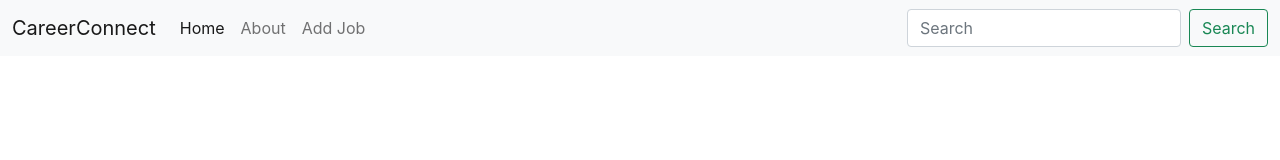
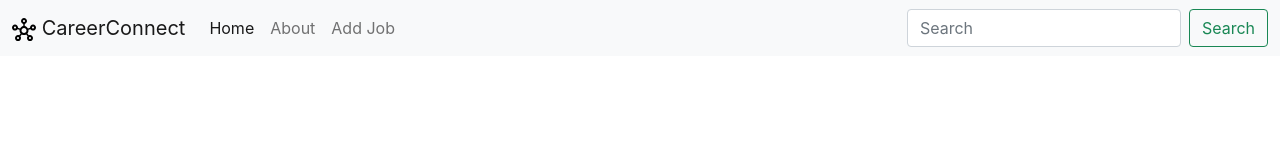
Before and after one commit to DavidParsley/Phase-2-Project-CareerConnect, a React (Create React App) app: page /about in a window 1280 px wide. Shown: the top 160 px of the page. Built offline with nearby package versions, Linux system fonts and the light colour scheme.

Commit message:
adds logo

```diff
--- a/src/App.js
+++ b/src/App.js
@@ -25,4 +25,3 @@ function App() {
 }
 
 export default App;
-console.log();
--- a/src/components/Navbar.jsx
+++ b/src/components/Navbar.jsx
@@ -4,7 +4,7 @@ export default function Navbar() {
   return (
     <nav className="navbar navbar-expand-lg navbar-light bg-light">
   <div className="container-fluid">
-    <a className="navbar-brand">CareerConnect</a>
+    <a className="navbar-brand"><i><svg xmlns="http://www.w3.org/2000/svg" height="24px" viewBox="0 -960 960 960" width="24px" fill="#000000"><path d="M240-40q-50 0-85-35t-35-85q0-50 35-85t85-35q14 0 26 3t23 8l57-71q-28-31-39-70t-5-78l-81-27q-17 25-43 40t-58 15q-50 0-85-35T0-580q0-50 35-85t85-35q50 0 85 35t35 85v8l81 28q20-36 53.5-61t75.5-32v-87q-39-11-64.5-42.5T360-840q0-50 35-85t85-35q50 0 85 35t35 85q0 42-26 73.5T510-724v87q42 7 75.5 32t53.5 61l81-28v-8q0-50 35-85t85-35q50 0 85 35t35 85q0 50-35 85t-85 35q-32 0-58.5-15T739-515l-81 27q6 39-5 77.5T614-340l57 70q11-5 23-7.5t26-2.5q50 0 85 35t35 85q0 50-35 85t-85 35q-50 0-85-35t-35-85q0-20 6.5-38.5T624-232l-57-71q-41 23-87.5 23T392-303l-56 71q11 15 17.5 33.5T360-160q0 50-35 85t-85 35ZM120-540q17 0 28.5-11.5T160-580q0-17-11.5-28.5T120-620q-17 0-28.5 11.5T80-580q0 17 11.5 28.5T120-540Zm120 420q17 0 28.5-11.5T280-160q0-17-11.5-28.5T240-200q-17 0-28.5 11.5T200-160q0 17 11.5 28.5T240-120Zm240-680q17 0 28.5-11.5T520-840q0-17-11.5-28.5T480-880q-17 0-28.5 11.5T440-840q0 17 11.5 28.5T480-800Zm0 440q42 0 71-29t29-71q0-42-29-71t-71-29q-42 0-71 29t-29 71q0 42 29 71t71 29Zm240 240q17 0 28.5-11.5T760-160q0-17-11.5-28.5T720-200q-17 0-28.5 11.5T680-160q0 17 11.5 28.5T720-120Zm120-420q17 0 28.5-11.5T880-580q0-17-11.5-28.5T840-620q-17 0-28.5 11.5T800-580q0 17 11.5 28.5T840-540ZM480-840ZM120-580Zm360 120Zm360-120ZM240-160Zm480 0Z"/></svg></i>  CareerConnect</a>
     <button className="navbar-toggler" type="button" data-bs-toggle="collapse" data-bs-target="#navbarSupportedContent" aria-controls="navbarSupportedContent" aria-expanded="false" aria-label="Toggle navigation">
       <span className="navbar-toggler-icon"></span>
     </button>
```
